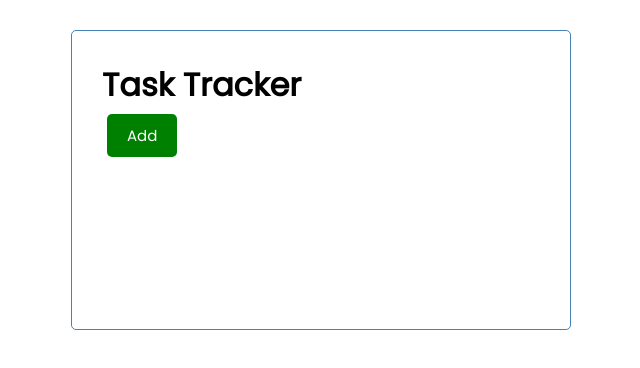
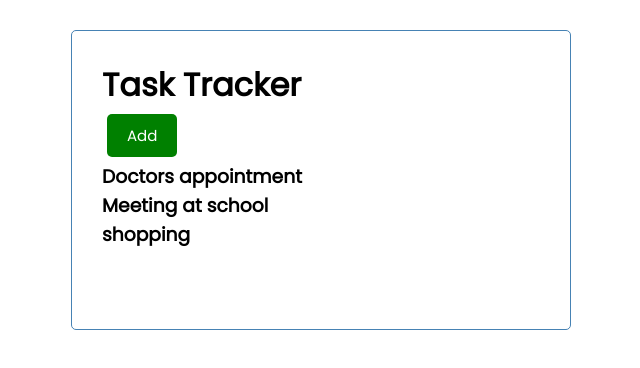
Before and after one commit to ahmad047/task-tracker-react, a React (Create React App) app: page / in a window 1280 px wide. Shown: the top 368 px of the page, without its empty margins (319-959 px from the left). Built offline with nearby package versions, Linux system fonts and the light colour scheme.

Commit message:
added tasks component

```diff
--- a/src/App.js
+++ b/src/App.js
@@ -1,4 +1,5 @@
 import Header from "./components/Header";
+import Tasks from "./components/Tasks";
 
 
 const App = () => {
@@ -6,6 +7,7 @@
     return (
         <div className='container'>
             <Header />
+            <Tasks />
         </div>
     );
 }
--- /dev/null
+++ b/src/components/Tasks.js
@@ -0,0 +1,36 @@
+import {useState} from 'react'
+
+const Tasks = () => {
+    const [tasks, setTasks] = useState([
+
+        {
+            id: 1,
+            text: 'Doctors appointment',
+            day: 'Feb 5th at 2:30pm',
+            reminder: true
+        },
+        {
+            id: 2,
+            text: 'Meeting at school',
+            day: 'Feb 5th at 2:30pm',
+            reminder: true
+        },
+        {
+            id: 3,
+            text: 'shopping',
+            day: 'Feb 5th at 2:30pm',
+            reminder: true
+        }
+    ])
+    return (
+        <>
+            {tasks.map((task) => (
+                <h3 key={task.id}>
+                    {task.text}
+                </h3>
+            ))}
+        </>
+    );
+};
+
+export default Tasks;
```
